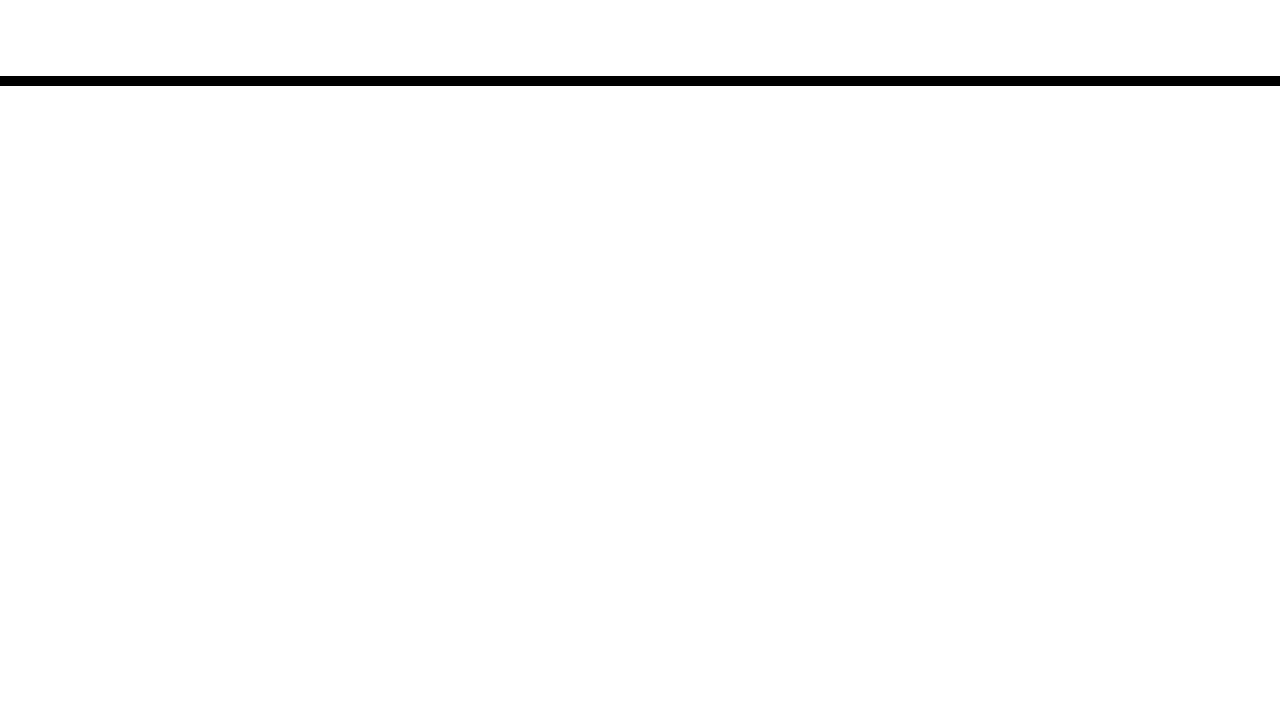
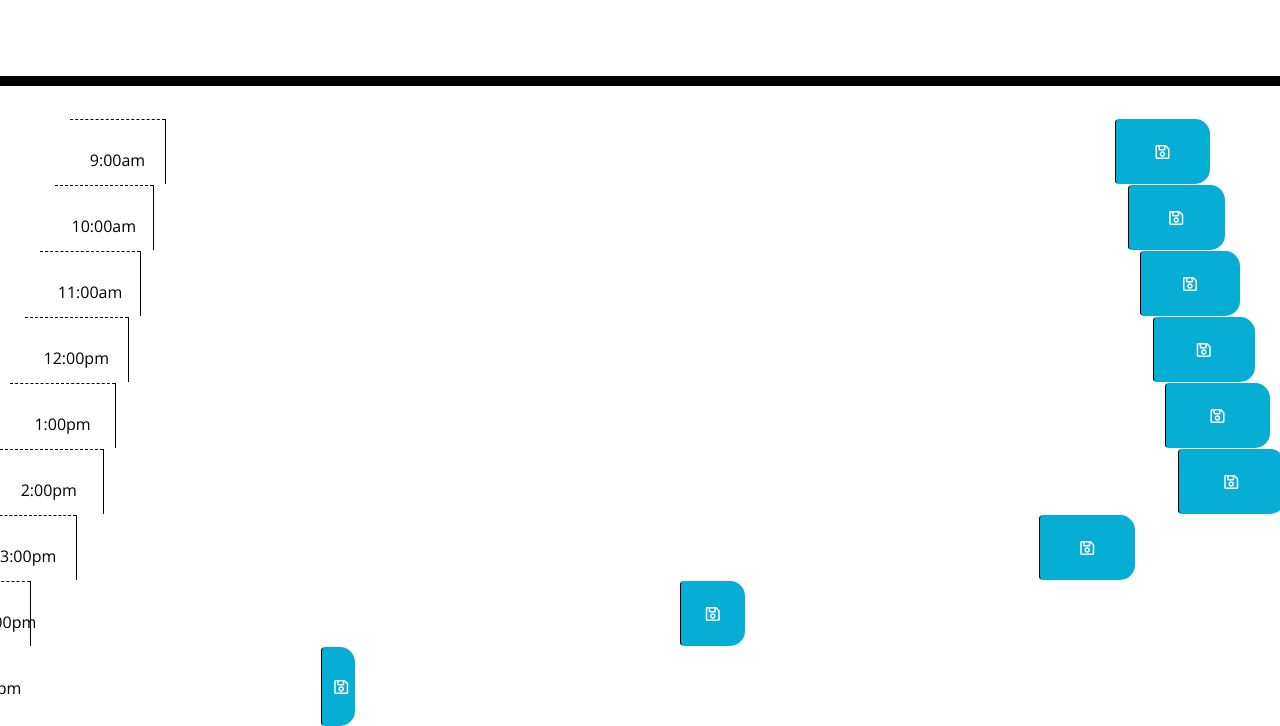
Before and after one commit to apoklar/fluffy-penguin, a plain HTML site: page index.html in a window 1280 px wide. Shown: the part 182-908 px from the top of the page. Before the commit the page ends 800 px from the top, so only its background shows below. Drawn offline with nearby package versions, Linux system fonts and the light colour scheme; files that its build step writes are made by us from their sources.

Commit message:
added time stamps to html

```diff
--- a/index.html
+++ b/index.html
@@ -18,7 +18,7 @@
       href="https://fonts.googleapis.com/css?family=Open+Sans&display=swap"
       rel="stylesheet"
     />
-    <link rel="stylesheet" href="style.css" />
+    <link rel="stylesheet" href="./assets/style.css" />
     <title>Work Day Scheduler</title>
   </head>
 
@@ -30,6 +30,87 @@
     </header>
     <div class="container">
       <!-- Timeblocks go here -->
+      <!-- 9 AM -->
+      <div id="nineAm" class="row time-block">
+        <div class="col-md-1 hour">
+          9:00am
+        </div>
+        <textarea class="col-md-10 description">
+        </textarea>
+        <button class="btn saveBtn col-md-1"><i class="far fa-save"></i></button>
+
+        <!-- 10 AM -->
+        <div id="tenAm" class="row time-block">
+          <div class="col-md-1 hour">
+            10:00am
+          </div>
+          <textarea class="col-md-10 description">
+          </textarea>
+          <button class="btn saveBtn col-md-1"><i class="far fa-save"></i></button>
+
+        <!-- 11 AM -->
+        <div id="elevenAm" class="row time-block">
+          <div class="col-md-1 hour">
+            11:00am
+          </div>
+          <textarea class="col-md-10 description">
+          </textarea>
+          <button class="btn saveBtn col-md-1"><i class="far fa-save"></i></button>
+
+        <!-- 12 PM -->
+        <div id="twelvePm" class="row time-block">
+          <div class="col-md-1 hour">
+            12:00pm
+          </div>
+          <textarea class="col-md-10 description">
+          </textarea>
+          <button class="btn saveBtn col-md-1"><i class="far fa-save"></i></button>
+
+        <!-- 1 PM -->
+        <div id="onePm" class="row time-block">
+          <div class="col-md-1 hour">
+            1:00pm
+          </div>
+          <textarea class="col-md-10 description">
+          </textarea>
+          <button class="btn saveBtn col-md-1"><i class="far fa-save"></i></button>
+
+        <!-- 2 PM -->
+        <div id="twoPm" class="row time-block">
+          <div class="col-md-1 hour">
+            2:00pm
+          </div>
+          <textarea class="col-md-10 description">
+          </textarea>
+          <button class="btn saveBtn col-md-1"><i class="far fa-save"></i></button>
+
+        <!-- 3 PM -->
+        <div id="threePm" class="row time-block">
+          <div class="col-md-1 hour">
+            3:00pm
+          </div>
+          <textarea class="col-md-10 description">
+          </textarea>
+          <button class="btn saveBtn col-md-1"><i class="far fa-save"></i></button>
+
+        <!-- 4 PM -->
+        <div id="fourPm" class="row time-block">
+          <div class="col-md-1 hour">
+            4:00pm
+          </div>
+          <textarea class="col-md-10 description">
+          </textarea>
+          <button class="btn saveBtn col-md-1"><i class="far fa-save"></i></button>
+
+        <!-- 5 PM -->
+        <div id="fivePm" class="row time-block">
+          <div class="col-md-1 hour">
+            5:00pm
+          </div>
+          <textarea class="col-md-10 description">
+          </textarea>
+          <button class="btn saveBtn col-md-1"><i class="far fa-save"></i></button>
+
     </div>
 
     <script src="https://code.jquery.com/jquery-3.4.1.min.js"></script>
```
Also changed, not shown: assets/script.js (added).
